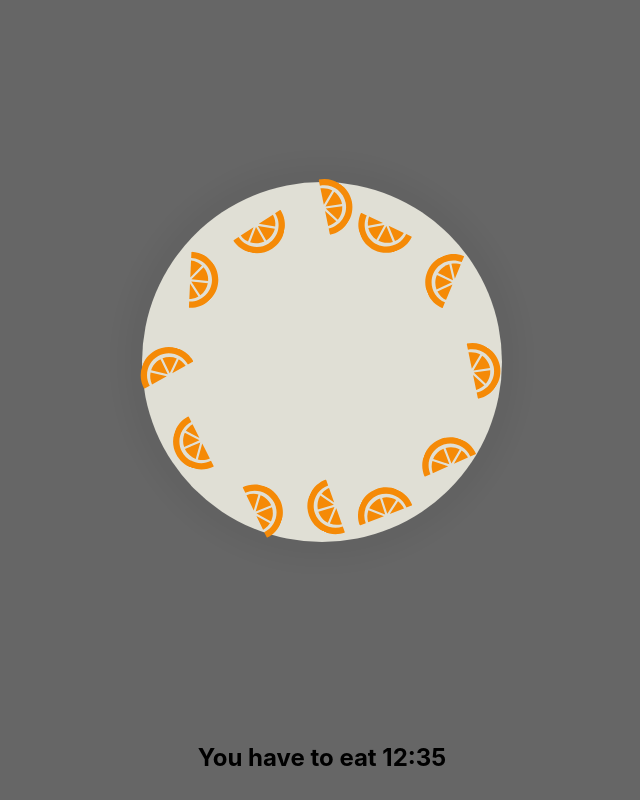
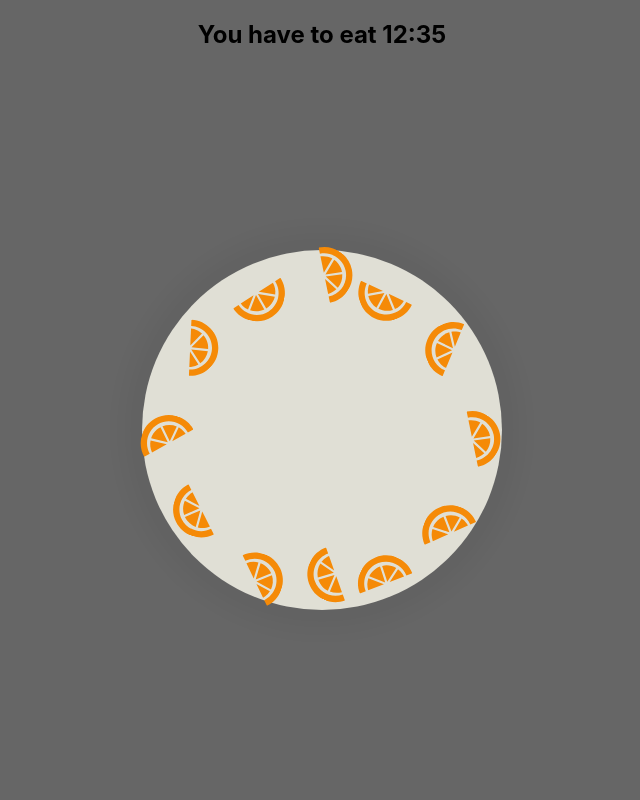
Before and after one commit to IagoLast/tangerines, a plain HTML site: page index.html in a window 1280 px wide. Shown: the whole page, without its empty margins (318-958 px from the left). Drawn offline with Linux system fonts and the light colour scheme.

Commit message:
feat: Use header

```diff
--- a/app.js
+++ b/app.js
@@ -1,7 +1,7 @@
 import { generateBoard } from "./board.service.js";
 
 const $main = document.querySelector('main');
-const $footer = document.querySelector('footer');
+const $header = document.querySelector('header');
 
 
 function start() {
@@ -10,7 +10,7 @@ function start() {
     const hours = Math.round(Math.random() * 24);
     const minutes = Math.round((Math.random() * 55) / 5) * 5;
 
-    $footer.innerHTML = `<h2> You have to eat ${hours.toString().padStart(2, '0')}:${minutes.toString().padStart(2, '0')} </h2>`;
+    $header.innerHTML = `<h2> You have to eat ${hours.toString().padStart(2, '0')}:${minutes.toString().padStart(2, '0')} </h2>`;
     const slices = generateBoard();
     slices.forEach(slice => {
         $main.appendChild(slice);
@@ -34,7 +34,7 @@ function start() {
         else {
             if (clickedMinutes == minutes) {
                 target.style.opacity = 0.3;
-                $footer.innerHTML = '<h2> Good job! </h2>';
+                $header.innerHTML = '<h2> Good job! </h2>';
                 setTimeout(start, 1000);
             } else {
                 _setError(target);
--- a/index.html
+++ b/index.html
@@ -28,7 +28,7 @@
             margin: auto;
         }
 
-        footer {
+        header {
             text-align: center;
         }
 
@@ -136,9 +136,9 @@
     <main>
 
     </main>
-    <footer>
+    <header>
 
-    </footer>
+    </header>
 </body>
 <script type="module" src="app.js"></script>
 
```
